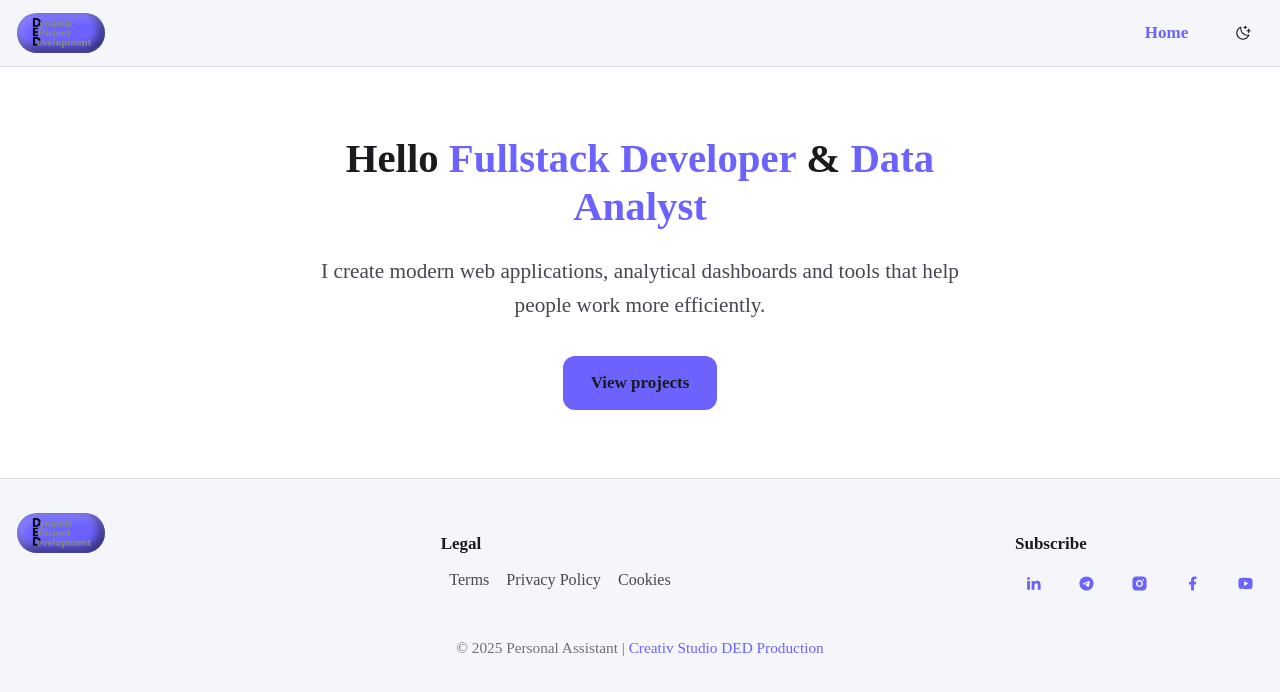
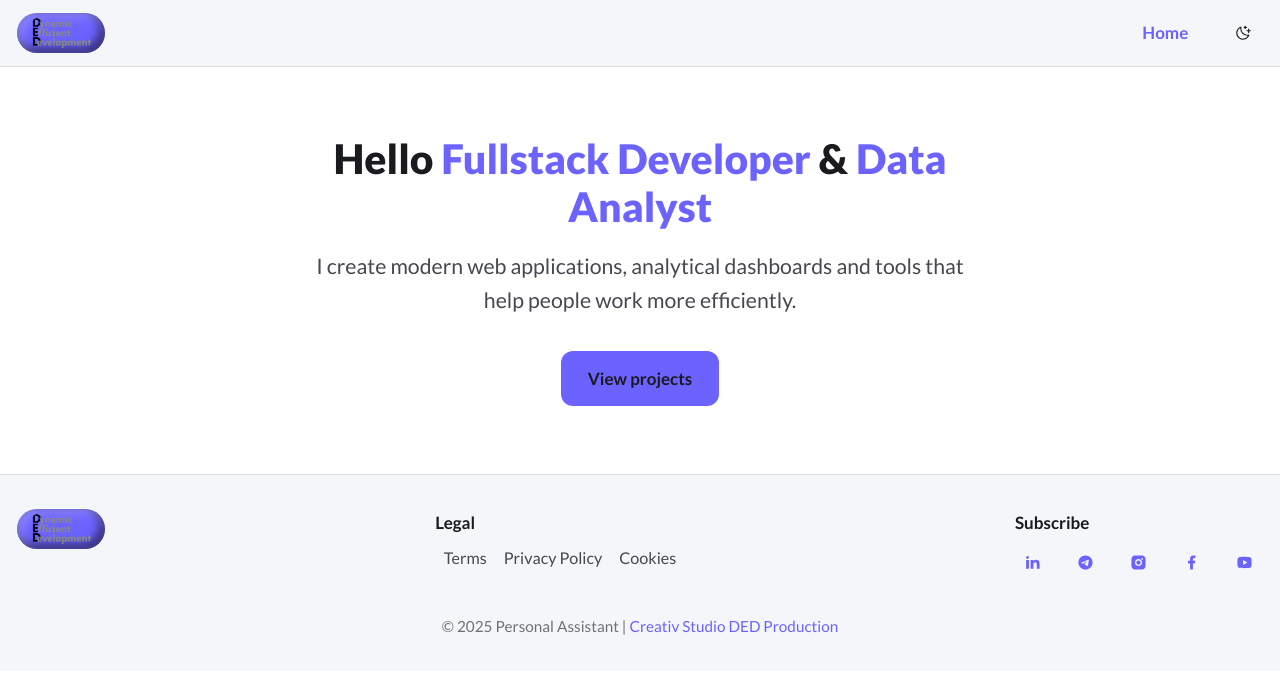
Before and after one commit to Ded-Goit/personal-assistant, a Next.js app: page / in a window 1280 px wide. Shown: the top 692 px of the page. Built offline with nearby package versions, Linux system fonts and the light colour scheme.

Commit message:
edit global style

```diff
--- a/src/app/globals.css
+++ b/src/app/globals.css
@@ -7,7 +7,7 @@
   --container-max: 1440px;
 
   /* Font */
-  --font-family-base: var(--font-lato-google), system-ui, sans-serif;
+  --font-family-base: "Lato", system-ui, sans-serif;
   --font-size-base: 16px;
   --font-weight-regular: 400;
   --font-weight-bold: 700;
@@ -23,7 +23,7 @@
   --transition-fast: 0.25s ease-in-out;
   --transition-slow: 0.4s ease;
 
-  /* Default (light) colors */
+  /* Colors — light mode */
   --color-bg-primary: #ffffff;
   --color-bg-secondary: #f5f6fa;
   --color-bg-tertiary: #ededf1;
@@ -34,12 +34,10 @@
   --color-accent-hover: #4d47d5;
   --color-border: rgba(0, 0, 0, 0.1);
   --color-overlay: rgba(0, 0, 0, 0.05);
-  --box-shadow:  rgba(0, 0, 0, 0.7);
-  --color-social: #6ab1d7;
-
-  /* Selection */
   --color-selection-text: #fff;
   --color-selection-bg: #6c63ff;
+  --color-social: #6ab1d7;
+  --box-shadow: rgba(0, 0, 0, 0.7);
 
   color-scheme: light;
 }
@@ -58,25 +56,27 @@
   --color-accent-hover: #a29dff;
   --color-border: rgba(255, 255, 255, 0.1);
   --color-overlay: rgba(255, 255, 255, 0.06);
-  --box-shadow:  rgba(255, 255, 255, 0.7);
-
-  --color-selection-text: #fff;
   --color-selection-bg: color-mix(in lch, var(--color-accent), black 10%);
+  --box-shadow: rgba(255, 255, 255, 0.7);
 }
 
 /* ========= GLOBAL BASE ========= */
-html,
+html {
+  font-size: var(--font-size-base);
+  scroll-behavior: smooth;
+}
+
 body {
   font-family: var(--font-family-base);
-  font-size: var(--font-size-base);
   font-weight: var(--font-weight-regular);
   line-height: var(--line-height-base);
   background-color: var(--color-bg-primary);
   color: var(--color-text-primary);
   margin: 0;
   padding: 0;
-  scroll-behavior: smooth;
-  transition: background-color var(--transition-slow), color var(--transition-slow);
+  transition:
+    background-color var(--transition-slow),
+    color var(--transition-slow);
 }
 
 ::selection {
@@ -84,21 +84,31 @@ body {
   color: var(--color-selection-text);
 }
 
-/* Containers */
+/* ========= CONTAINER ========= */
 .container {
   width: var(--container-width);
   max-width: var(--container-max);
   margin: 0 auto;
+  padding: 0 1rem;
 }
 
-/* Headings */
-h1, h2, h3, h4, h5 {
+/* ========= TYPOGRAPHY ========= */
+h1,
+h2,
+h3,
+h4,
+h5 {
   font-weight: var(--font-weight-bold);
   margin: 0 0 0.5em;
   line-height: 1.2;
+  color: var(--color-text-primary);
 }
 
-/* Links */
+p {
+  margin: 0 0 1em;
+  color: var(--color-text-secondary);
+}
+
 a {
   color: var(--color-accent);
   text-decoration: none;
@@ -109,7 +119,7 @@ a:hover {
   color: var(--color-accent-hover);
 }
 
-/* Buttons */
+/* ========= BUTTONS ========= */
 button {
   font-family: inherit;
   cursor: pointer;
@@ -119,37 +129,90 @@ button {
   font-weight: var(--font-weight-bold);
   border-radius: var(--radius);
   padding: 0.6em 1.2em;
-  transition: background var(--transition-fast);
+  transition:
+    background var(--transition-fast),
+    transform 0.15s ease;
 }
 
 button:hover {
   background: var(--color-accent-hover);
+  transform: translateY(-1px);
 }
 
-/* Images & layout */
+button:active {
+  transform: translateY(0);
+}
+
+/* ========= IMAGES ========= */
 img {
   display: block;
   max-width: 100%;
   height: auto;
+  border-radius: var(--radius);
+}
+
+/* ========= UTILS ========= */
+hr {
+  border: 0;
+  height: 1px;
+  background: var(--color-border);
+  margin: 2rem 0;
+}
+
+section {
+  padding: 4rem 0;
+}
+
+.text-center {
+  text-align: center;
 }
 
 /* ========= MEDIA QUERIES ========= */
-@media (min-width: 768px) {
+
+/* Мобільні */
+@media (max-width: 767px) {
+  .container {
+    width: 94%;
+    padding: 0 1rem;
+  }
+
+  h1 {
+    font-size: 1.8rem;
+  }
+
+  section {
+    padding: 2.5rem 0;
+  }
+}
+
+/* Планшети */
+@media (min-width: 768px) and (max-width: 1439px) {
   :root {
     --font-size-base: 17px;
   }
 
+  .container {
+    width: 90%;
+    max-width: 960px;
+  }
+
   h1 {
-    font-size: 2rem;
+    font-size: 2.2rem;
   }
 }
 
+/* Десктопи */
 @media (min-width: 1440px) {
   :root {
     --font-size-base: 18px;
   }
 
+  .container {
+    width: var(--container-width);
+    max-width: var(--container-max);
+  }
+
   h1 {
-    font-size: 2.5rem;
+    font-size: 2.6rem;
   }
 }
```
